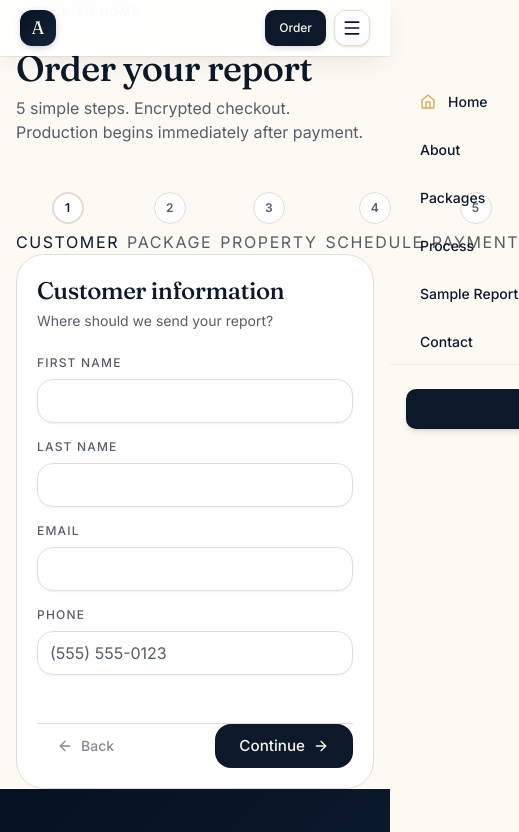
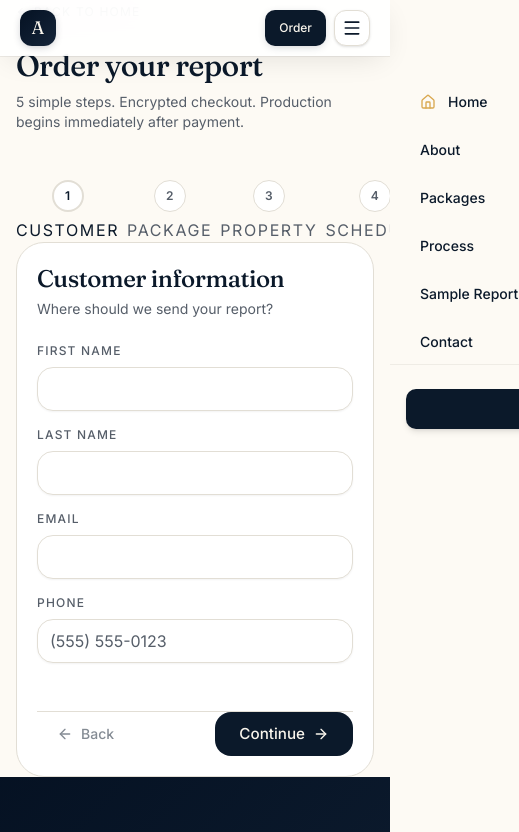
Before and after one commit to adeendev/home-inspection-pro, a Next.js app: page /order in a window 390 px wide. Shown: the top 832 px of the page, 519 px wide, since content can reach past the window. Built offline with nearby package versions, Linux system fonts and the light colour scheme.

Commit message:
Fix order page right-side clipping: overflow-hidden on card, viewport-safe containers, responsive heading

```diff
--- a/app/order/page.tsx
+++ b/app/order/page.tsx
@@ -194,11 +194,11 @@ function OrderPageInner() {
   };
 
   return (
-    <div className="min-h-screen bg-gradient-to-b from-white to-secondary/30">
+    <div className="min-h-screen bg-gradient-to-b from-white to-secondary/30 overflow-x-hidden w-full max-w-full">
       <SiteHeader />
 
       <div className="px-4 pt-24 pb-32 md:px-8 md:pt-36 md:pb-40">
-        <div className="mx-auto max-w-5xl">
+        <div className="mx-auto max-w-full lg:max-w-5xl">
           <Link
             href="/"
             className="inline-flex items-center gap-1.5 text-xs uppercase tracking-widest text-muted-foreground hover:text-ink transition-colors"
@@ -206,17 +206,17 @@ function OrderPageInner() {
             <ArrowLeft className="h-3 w-3" /> Back to home
           </Link>
 
-          <div className="mt-6 flex items-center justify-between">
-            <div>
-              <h1 className="font-display text-4xl text-ink md:text-5xl">Order your report</h1>
-              <p className="mt-2 text-muted-foreground">
-                5 simple steps. Encrypted checkout. Production begins immediately after payment.
-              </p>
-            </div>
+          <div className="mt-6">
+            <h1 className="font-display text-3xl text-ink sm:text-4xl md:text-5xl">
+              Order your report
+            </h1>
+            <p className="mt-2 text-sm text-muted-foreground">
+              5 simple steps. Encrypted checkout. Production begins immediately after payment.
+            </p>
           </div>
 
           <div
-            className={`mt-12 grid gap-10 ${step === 5 ? "lg:grid-cols-[1fr_380px]" : "lg:grid-cols-1 max-w-3xl mx-auto"}`}
+            className={`mt-12 grid gap-6 sm:gap-10 ${step === 5 ? "lg:grid-cols-[1fr_380px]" : "lg:grid-cols-1 max-w-3xl mx-auto"}`}
           >
             {/* Main form area */}
             <div className="min-w-0">
@@ -250,7 +250,7 @@ function OrderPageInner() {
                 })}
               </div>
 
-              <div className="rounded-3xl border border-border bg-white p-5 shadow-[0_4px_20px_-12px_rgba(0,0,0,0.15),0_1px_3px_rgba(0,0,0,0.04)] sm:p-6 md:p-10">
+              <div className="overflow-hidden rounded-3xl border border-border bg-white p-5 shadow-[0_4px_20px_-12px_rgba(0,0,0,0.15),0_1px_3px_rgba(0,0,0,0.04)] sm:p-6 md:p-10">
                 <AnimatePresence mode="wait" custom={dir}>
                   <motion.div
                     key={step}
@@ -601,7 +601,7 @@ function OrderPageInner() {
                           )}
                         </details>
 
-                        <div className="mt-6 rounded-2xl border border-border p-5 sm:p-6">
+                        <div className="mt-6 rounded-2xl border border-border p-5 sm:p-6 max-w-full overflow-hidden">
                           <div className="flex items-center gap-2.5">
                             <span className="grid h-8 w-8 shrink-0 place-items-center rounded-lg bg-brass/10 text-brass">
                               <PenLine className="h-4 w-4" />
@@ -644,7 +644,7 @@ function OrderPageInner() {
                         </div>
 
                         {form.signature && form.signatureConsent && (
-                          <div className="mt-6">
+                          <div className="mt-6 max-w-full overflow-hidden">
                             <StripePaymentSection
                               amount={total}
                               currency="usd"
```
